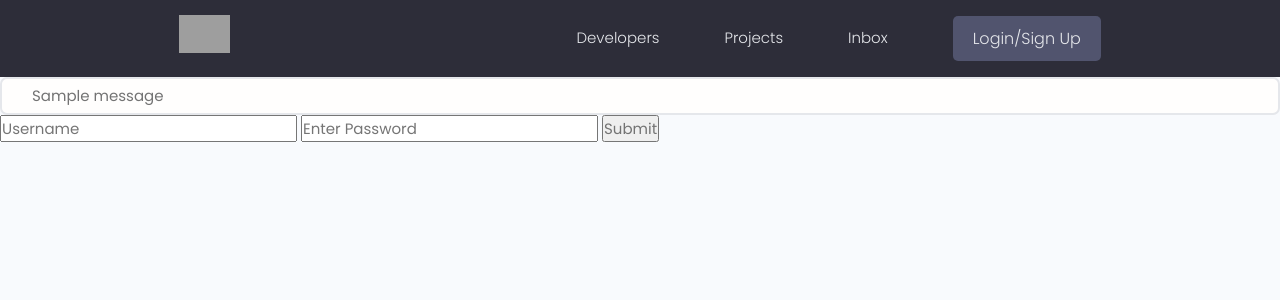
After one commit to harish445/DevSearch, a Django app: page /login/ in a window 1280 px wide. The commit adds this page. Shown: the top 300 px of the page. Run offline with Django 3.2, Linux system fonts and the light colour scheme; one stand-in notice (Sample message) is shown; some libraries are stand-ins or nearby versions; grey boxes are pictures that could not be loaded.

Commit message:
login and logout
create login $ logout page. add flash messages and bug in projects/ route.

```diff
--- a/projects/templates/projects/projects.html
+++ b/projects/templates/projects/projects.html
@@ -11,7 +11,7 @@
             </div>
 
             <div class="hero-section__search">
-                <form class="form" action="#" method="get">
+                <form class="form" action="{% url 'projects' %}" method="get">
                     <div class="form__field">
                         <label for="formInput#search">Search By Projects </label>
                         <input class="input input--text" id="formInput#search" type="text" name="text"
--- a/projects/urls.py
+++ b/projects/urls.py
@@ -2,8 +2,8 @@ from django.urls import path
 from . import views
 
 urlpatterns = [
-    path('', views.projects, name='projects'),
-    path('project/<str:pk>/', views.project, name='project'),
+    path('', views.projects, name="projects"),
+    path('project/<str:pk>/', views.project, name="project"),
 
     path('create-project/', views.createProject, name="create-project"),
     path('update-project/<str:pk>/', views.updateProject, name="update-project"),
--- a/projects/views.py
+++ b/projects/views.py
@@ -1,5 +1,6 @@
 from django.shortcuts import render, redirect
 from django.http import HttpResponse
+from django.contrib.auth.decorators import login_required
 from .models import Project
 from .forms import ProjectForm
 
@@ -15,6 +16,7 @@ def project(request, pk):
 
     return render(request, 'projects/single-project.html', {'project':projectObj})
 
+@login_required(login_url="login")
 def createProject(request):
     form = ProjectForm()
 
@@ -27,6 +29,7 @@ def createProject(request):
     context = {'form': form}
     return render(request, "projects/project_form.html", context)
 
+@login_required(login_url="login")
 def updateProject(request, pk):
     project = Project.objects.get(id=pk)
     form = ProjectForm(instance=project)
@@ -40,6 +43,7 @@ def updateProject(request, pk):
     context = {'form': form}
     return render(request, "projects/project_form.html", context)
 
+@login_required(login_url="login")
 def deleteProject(request, pk):
     project = Project.objects.get(id=pk)
     if request.method == 'POST':
--- a/templates/main.html
+++ b/templates/main.html
@@ -20,6 +20,14 @@
     <body>
         {% include 'navbar.html' %}
 
+        {% if messages %}
+        <ul class="messages">
+            {% for message in messages %}
+            <li{% if message.tags %} class="{{ message.tags }}" {% endif %}> {{ message }}</li>
+            {% endfor %}
+        </ul>
+        {% endif %}
+
         {% block content %}
 
         {% endblock content %}
--- a/templates/navbar.html
+++ b/templates/navbar.html
@@ -16,9 +16,14 @@
           <li class="header__menuItem"><a href="{% url 'profiles' %}">Developers</a></li>
           <li class="header__menuItem"><a href="{% url 'projects' %}">Projects</a></li>
           <li class="header__menuItem"><a href="">Inbox</a></li>
-          <li class="header__menuItem"><a href="">My Account</a></li>
+
+          {% if request.user.is_authenticated %}
           <li class="header__menuItem"><a href="{% url 'create-project' %}" class="btn btn--sub">Add Project</a></li>
-          <li class="header__menuItem"><a href="" class="btn btn--sub">Login/Sign Up</a></li>
+          <li class="header__menuItem"><a href="{% url 'logout' %}" class="btn btn--sub">Logout</a></li>
+          {% else %}
+          <li class="header__menuItem"><a href="{% url 'login' %}" class="btn btn--sub">Login/Sign Up</a></li>
+          {% endif %}
+
         </ul>
       </nav>
     </div>
--- a/users/apps.py
+++ b/users/apps.py
@@ -4,3 +4,6 @@ from django.apps import AppConfig
 class UsersConfig(AppConfig):
     default_auto_field = 'django.db.models.BigAutoField'
     name = 'users'
+
+    def ready(self):
+        import users.signals
--- a/users/models.py
+++ b/users/models.py
@@ -2,6 +2,9 @@ from django.db import models
 from django.contrib.auth.models import User
 import uuid
 # Create your models here.
+
+from django.db.models.signals import post_save, post_delete
+from django.dispatch import receiver
 
 class Profile(models.Model):
     user = models.OneToOneField(User, on_delete=models.CASCADE, null=True, blank=True)
--- /dev/null
+++ b/users/templates/users/login_register.html
@@ -0,0 +1,12 @@
+{% extends 'main.html' %}
+
+{% block content %}
+
+<form action="{% url 'login' %}" method="POST">
+    {% csrf_token %}
+    <input type="text" name="username" placeholder="Username" />
+    <input type="password" name="password" placeholder="Enter Password" />
+    <input type="submit" name="Login" />
+</form>
+
+{% endblock %}
--- a/users/urls.py
+++ b/users/urls.py
@@ -2,6 +2,9 @@ from django.urls import path
 from . import views
 
 urlpatterns = [
+    path('login/', views.loginUser, name="login"),
+    path('logout/', views.logoutUser, name="logout"),
+
     path('', views.profiles, name="profiles"),
-    path('profile/<str:pk>/', views.userProfile, name='user-profile'),
+    path('profile/<str:pk>/', views.userProfile, name="user-profile"),
 ]
--- a/users/views.py
+++ b/users/views.py
@@ -1,6 +1,40 @@
-from django.shortcuts import render
+from django.shortcuts import render, redirect
+from django.contrib.auth import login, authenticate, logout
+from django.contrib.auth.decorators import login_required
+from django.contrib import messages
+from django.contrib.auth.models import User
 from .models import Profile
+
 # Create your views here.
+
+def loginUser(request):
+
+    if request.user.is_authenticated:
+        return redirect('profiles')
+
+    if request.method == 'POST':
+        username = request.POST['username']
+        password = request.POST['password']
+
+        try:
+            user = User.objects.get(username=username)
+        except:
+            messages.error(request, "Username does not exist")
+
+        user = authenticate(request, username=username, password=password)
+
+        if user is not None:
+            login(request, user)
+            return redirect('profiles')
+        else:
+            messages.error(request, "Username OR Password is incorrect.")
+
+    return render(request, 'users/login_register.html')
+
+def logoutUser(request):
+    logout(request)
+    messages.error(request, "User was logged out")
+    return redirect('login')
 
 def profiles(request):
     profiles = Profile.objects.all()
```
Also changed, not shown: users/signals.py (added, +29 -0 lines), db.sqlite3.
